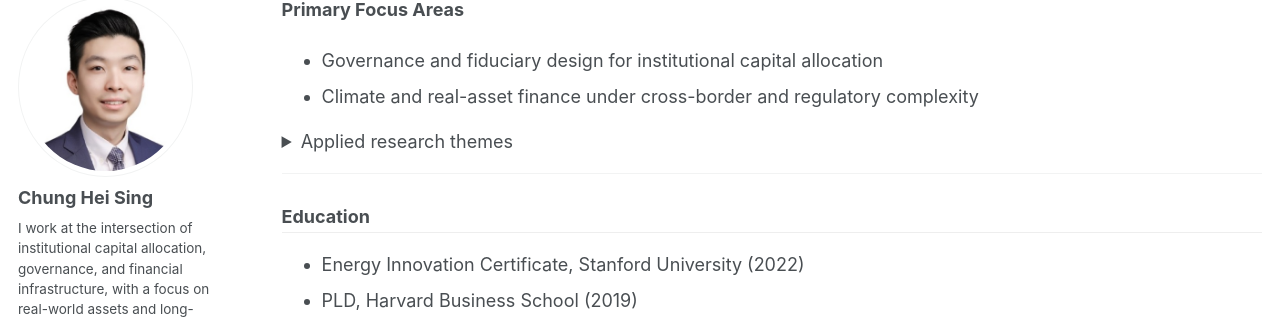
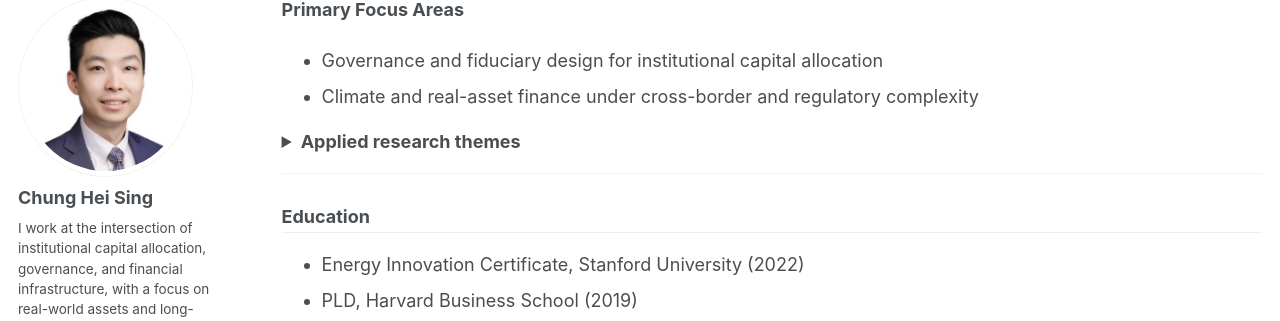
Before and after one commit to chungheising/chungheising.github.io, a Jekyll site: the page built from _pages/cv.md, in a window 1280 px wide and 900 px high, scrolled down 307 px. Shown: the part 102-423 px from the top of the window. Built offline with Jekyll 4.4.1, drawn with Linux system fonts in a browser that asks for light colours; a script bundle is joined from its source files by our own code; library files that are not in the unit come from our copies.

Commit message:
Update cv.md

```diff
--- a/_pages/cv.md
+++ b/_pages/cv.md
@@ -23,19 +23,16 @@
 - Climate and real-asset finance under cross-border and regulatory complexity
 
 <details>
-<summary>Applied research themes</summary>
+<summary><strong>Applied research themes</strong></summary>
 
-1. Governance transparency in energy and infrastructure systems
-
-2. Climate-finance design and institutional trust
-
-3. AI-assisted ESG measurement and verification
-
-4. Tokenized environmental and infrastructure records
-
-5. Cross-border renewable energy and payment systems
-
-6. Sustainable finance and risk modeling
+<ul>
+  <li>Governance transparency in energy and infrastructure systems</li>
+  <li>Climate-finance design and institutional trust</li>
+  <li>AI-assisted ESG measurement and verification</li>
+  <li>Tokenized environmental and infrastructure records</li>
+  <li>Cross-border renewable energy and payment systems</li>
+  <li>Sustainable finance and risk modeling</li>
+</ul>
 
 </details>
 
```
